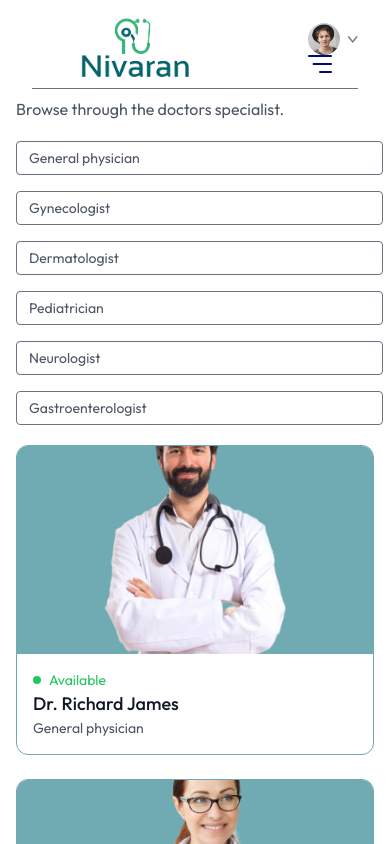
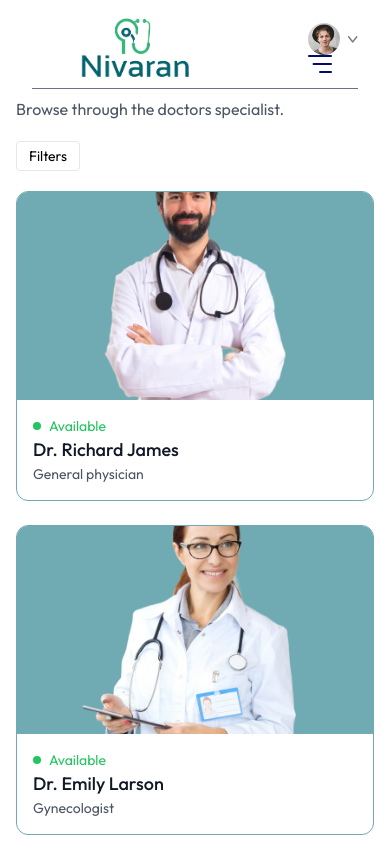
Before and after one commit to Zeenatara/nivaran-doctor-appointment-system, a React (Vite) app in the folder frontend/: page /doctors in a window 390 px wide. Shown: the top 844 px of the page. Built offline with nearby package versions, Linux system fonts and the light colour scheme.

Commit message:
feat: enhance doctors page layout

```diff
--- a/frontend/src/pages/Doctors.jsx
+++ b/frontend/src/pages/Doctors.jsx
@@ -8,6 +8,7 @@
 
 const {speciality} = useParams();
 const [filterDoctors, setFilterDoctors] = useState([]);
+const[showFilter,setShowFilter] = useState(false);
 
 const {doctors}=useContext(AppContext);
 const applyFilter = () => {
@@ -26,8 +27,9 @@
       <p className="text-gray-600">Browse through the doctors specialist.</p>
 
       <div className="flex flex-col sm:flex-row items-start gap-5 mt-5">
+        <button className={`py-1 px-3 border rounded text-sm transition-all sm:hidden ${showFilter ? 'bg-primary text-white':''}`} onClick={()=>setShowFilter(prev=>!prev)}>Filters</button>
 
-        <div className="flex flex-col gap-4 text-sm text-gray-600">
+        <div className={`flex-col gap-4 text-sm text-gray-600 ${showFilter ? 'flex' : 'hidden'} sm:flex`}>
           <p onClick={()=> speciality==='General physician' ? navigate('/doctors'): navigate('/doctors/General physician')} className={`w-[94vw] sm:w-auto pl-3 py-1.5 pr-16 border border-gray-500 rounded transition-all cursor-pointer ${speciality
             === 'General physician' ? 'bg-[#70aab2] text-black border-[#70aab2] ': ""
           } `}>General physician</p>
```
